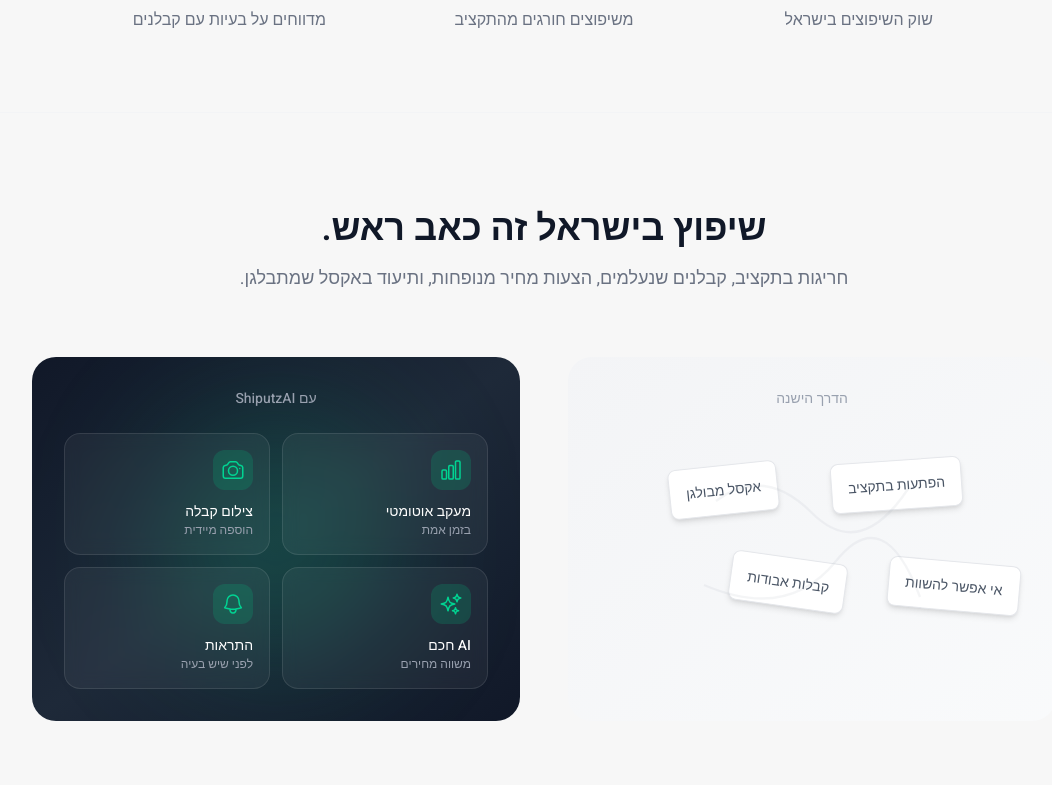
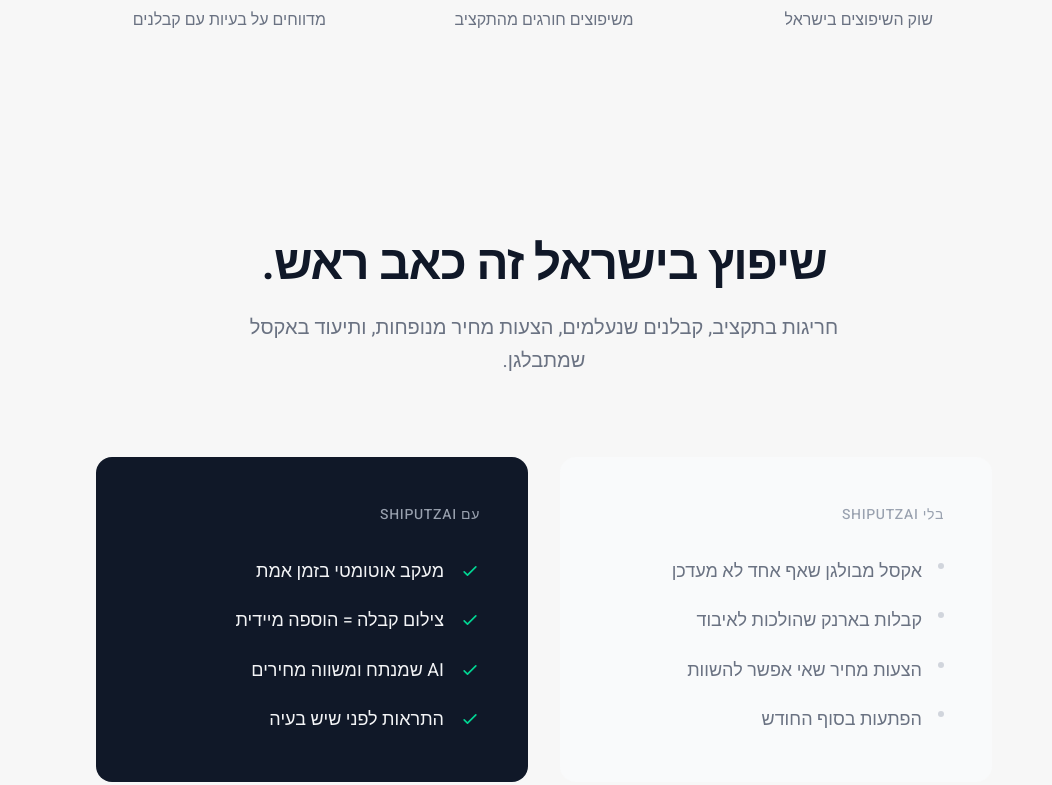
Before and after one commit to guyceza/shiputz-ai, a Next.js app: page / in a window 1280 px wide. Shown: the part 2155-2940 px from the top of the page, without its empty margins (96-1148 px from the left). Built offline with nearby package versions, Linux system fonts and the light colour scheme.

Commit message:
Complete redesign: minimal typography-led comparison, no gimmicks

```diff
--- a/src/components/ComparisonSection.tsx
+++ b/src/components/ComparisonSection.tsx
@@ -4,177 +4,102 @@ import { motion } from 'framer-motion';
 import { useInView } from 'framer-motion';
 import { useRef } from 'react';
 
-const oldWayItems = [
-  { text: 'אקסל מבולגן', rotation: -6, x: 5, y: 0 },
-  { text: 'קבלות אבודות', rotation: 8, x: -10, y: 8 },
-  { text: 'הפתעות בתקציב', rotation: -4, x: 15, y: -5 },
-  { text: 'אי אפשר להשוות', rotation: 5, x: -5, y: 12 },
-];
-
-// SVG Icons as components
-const ChartIcon = () => (
-  <svg className="w-6 h-6" fill="none" viewBox="0 0 24 24" stroke="currentColor" strokeWidth={1.5}>
-    <path strokeLinecap="round" strokeLinejoin="round" d="M3 13.125C3 12.504 3.504 12 4.125 12h2.25c.621 0 1.125.504 1.125 1.125v6.75C7.5 20.496 6.996 21 6.375 21h-2.25A1.125 1.125 0 013 19.875v-6.75zM9.75 8.625c0-.621.504-1.125 1.125-1.125h2.25c.621 0 1.125.504 1.125 1.125v11.25c0 .621-.504 1.125-1.125 1.125h-2.25a1.125 1.125 0 01-1.125-1.125V8.625zM16.5 4.125c0-.621.504-1.125 1.125-1.125h2.25C20.496 3 21 3.504 21 4.125v15.75c0 .621-.504 1.125-1.125 1.125h-2.25a1.125 1.125 0 01-1.125-1.125V4.125z" />
-  </svg>
-);
-
-const CameraIcon = () => (
-  <svg className="w-6 h-6" fill="none" viewBox="0 0 24 24" stroke="currentColor" strokeWidth={1.5}>
-    <path strokeLinecap="round" strokeLinejoin="round" d="M6.827 6.175A2.31 2.31 0 015.186 7.23c-.38.054-.757.112-1.134.175C2.999 7.58 2.25 8.507 2.25 9.574V18a2.25 2.25 0 002.25 2.25h15A2.25 2.25 0 0021.75 18V9.574c0-1.067-.75-1.994-1.802-2.169a47.865 47.865 0 00-1.134-.175 2.31 2.31 0 01-1.64-1.055l-.822-1.316a2.192 2.192 0 00-1.736-1.039 48.774 48.774 0 00-5.232 0 2.192 2.192 0 00-1.736 1.039l-.821 1.316z" />
-    <path strokeLinecap="round" strokeLinejoin="round" d="M16.5 12.75a4.5 4.5 0 11-9 0 4.5 4.5 0 019 0zM18.75 10.5h.008v.008h-.008V10.5z" />
-  </svg>
-);
-
-const SparklesIcon = () => (
-  <svg className="w-6 h-6" fill="none" viewBox="0 0 24 24" stroke="currentColor" strokeWidth={1.5}>
-    <path strokeLinecap="round" strokeLinejoin="round" d="M9.813 15.904L9 18.75l-.813-2.846a4.5 4.5 0 00-3.09-3.09L2.25 12l2.846-.813a4.5 4.5 0 003.09-3.09L9 5.25l.813 2.846a4.5 4.5 0 003.09 3.09L15.75 12l-2.846.813a4.5 4.5 0 00-3.09 3.09zM18.259 8.715L18 9.75l-.259-1.035a3.375 3.375 0 00-2.455-2.456L14.25 6l1.036-.259a3.375 3.375 0 002.455-2.456L18 2.25l.259 1.035a3.375 3.375 0 002.456 2.456L21.75 6l-1.035.259a3.375 3.375 0 00-2.456 2.456zM16.894 20.567L16.5 21.75l-.394-1.183a2.25 2.25 0 00-1.423-1.423L13.5 18.75l1.183-.394a2.25 2.25 0 001.423-1.423l.394-1.183.394 1.183a2.25 2.25 0 001.423 1.423l1.183.394-1.183.394a2.25 2.25 0 00-1.423 1.423z" />
-  </svg>
-);
-
-const BellIcon = () => (
-  <svg className="w-6 h-6" fill="none" viewBox="0 0 24 24" stroke="currentColor" strokeWidth={1.5}>
-    <path strokeLinecap="round" strokeLinejoin="round" d="M14.857 17.082a23.848 23.848 0 005.454-1.31A8.967 8.967 0 0118 9.75v-.7V9A6 6 0 006 9v.75a8.967 8.967 0 01-2.312 6.022c1.733.64 3.56 1.085 5.455 1.31m5.714 0a24.255 24.255 0 01-5.714 0m5.714 0a3 3 0 11-5.714 0" />
-  </svg>
-);
-
-const newWayItems = [
-  { Icon: ChartIcon, title: 'מעקב אוטומטי', desc: 'בזמן אמת' },
-  { Icon: CameraIcon, title: 'צילום קבלה', desc: 'הוספה מיידית' },
-  { Icon: SparklesIcon, title: 'AI חכם', desc: 'משווה מחירים' },
-  { Icon: BellIcon, title: 'התראות', desc: 'לפני שיש בעיה' },
-];
-
 export default function ComparisonSection() {
   const ref = useRef(null);
   const isInView = useInView(ref, { once: true, margin: '-100px' });
 
+  const oldWayItems = [
+    'אקסל מבולגן שאף אחד לא מעדכן',
+    'קבלות בארנק שהולכות לאיבוד',
+    'הצעות מחיר שאי אפשר להשוות',
+    'הפתעות בסוף החודש',
+  ];
+
+  const newWayItems = [
+    'מעקב אוטומטי בזמן אמת',
+    'צילום קבלה = הוספה מיידית',
+    'AI שמנתח ומשווה מחירים',
+    'התראות לפני שיש בעיה',
+  ];
+
   return (
-    <section className="py-24 px-6 border-t border-gray-100 overflow-hidden" ref={ref}>
-      <div className="max-w-5xl mx-auto">
+    <section className="py-32 px-6" ref={ref}>
+      <div className="max-w-4xl mx-auto">
+        {/* Header */}
         <motion.div
-          className="text-center mb-16"
+          className="text-center mb-20"
           initial={{ opacity: 0, y: 20 }}
           animate={isInView ? { opacity: 1, y: 0 } : {}}
-          transition={{ duration: 0.6 }}
+          transition={{ duration: 0.8, ease: [0.22, 1, 0.36, 1] }}
         >
-          <h2 className="text-3xl md:text-4xl font-semibold mb-4 text-gray-900">שיפוץ בישראל זה כאב ראש.</h2>
-          <p className="text-lg text-gray-500">
+          <h2 className="text-4xl md:text-5xl font-semibold text-gray-900 mb-6 tracking-tight">
+            שיפוץ בישראל זה כאב ראש.
+          </h2>
+          <p className="text-xl text-gray-500 max-w-2xl mx-auto leading-relaxed">
             חריגות בתקציב, קבלנים שנעלמים, הצעות מחיר מנופחות, ותיעוד באקסל שמתבלגן.
           </p>
         </motion.div>
 
-        <div className="grid md:grid-cols-2 gap-8 md:gap-12">
-          {/* Old Way - Chaotic scattered elements */}
+        {/* Comparison */}
+        <div className="grid md:grid-cols-2 gap-6 md:gap-8">
+          {/* Old Way */}
           <motion.div
-            className="relative min-h-[320px] rounded-3xl bg-gradient-to-br from-gray-100 to-gray-50 p-8 overflow-hidden"
-            initial={{ opacity: 0, x: -50 }}
-            animate={isInView ? { opacity: 1, x: 0 } : {}}
-            transition={{ duration: 0.6, delay: 0.2 }}
+            className="p-10 md:p-12 rounded-2xl bg-gray-50"
+            initial={{ opacity: 0, y: 30 }}
+            animate={isInView ? { opacity: 1, y: 0 } : {}}
+            transition={{ duration: 0.8, delay: 0.2, ease: [0.22, 1, 0.36, 1] }}
           >
-            <p className="text-sm font-medium text-gray-400 mb-8 text-center">הדרך הישנה</p>
-
-            <div className="relative h-[240px]">
+            <h3 className="text-sm font-medium text-gray-400 uppercase tracking-wider mb-8">
+              בלי ShiputzAI
+            </h3>
+            <ul className="space-y-5">
               {oldWayItems.map((item, i) => (
-                <motion.div
+                <motion.li
                   key={i}
-                  className="absolute bg-white rounded-lg shadow-md px-4 py-3 border border-gray-200"
-                  style={{
-                    left: `${15 + i * 18}%`,
-                    top: `${10 + (i % 2) * 35}%`,
-                  }}
-                  initial={{ opacity: 0, scale: 0, rotate: 0 }}
-                  animate={isInView ? {
-                    opacity: 1,
-                    scale: 1,
-                    rotate: item.rotation,
-                    x: item.x,
-                    y: item.y,
-                  } : {}}
-                  transition={{
-                    duration: 0.5,
-                    delay: 0.4 + i * 0.1,
-                    type: 'spring',
-                    stiffness: 200,
-                  }}
-                  whileHover={{
-                    scale: 1.05,
-                    rotate: 0,
-                    transition: { duration: 0.2 }
-                  }}
+                  className="flex items-start gap-4 text-gray-500"
+                  initial={{ opacity: 0, x: -10 }}
+                  animate={isInView ? { opacity: 1, x: 0 } : {}}
+                  transition={{ duration: 0.5, delay: 0.4 + i * 0.1 }}
                 >
-                  <span className="text-gray-600 text-sm whitespace-nowrap">{item.text}</span>
-                </motion.div>
+                  <span className="mt-1.5 w-1.5 h-1.5 rounded-full bg-gray-300 flex-shrink-0" />
+                  <span className="text-lg leading-relaxed">{item}</span>
+                </motion.li>
               ))}
-
-              {/* Chaos lines */}
-              <svg className="absolute inset-0 w-full h-full opacity-10" viewBox="0 0 200 200">
-                <motion.path
-                  d="M20,50 Q60,20 100,60 T180,40"
-                  stroke="currentColor"
-                  strokeWidth="2"
-                  fill="none"
-                  className="text-gray-400"
-                  initial={{ pathLength: 0 }}
-                  animate={isInView ? { pathLength: 1 } : {}}
-                  transition={{ duration: 1.5, delay: 0.8 }}
-                />
-                <motion.path
-                  d="M10,120 Q80,150 120,100 T190,130"
-                  stroke="currentColor"
-                  strokeWidth="2"
-                  fill="none"
-                  className="text-gray-400"
-                  initial={{ pathLength: 0 }}
-                  animate={isInView ? { pathLength: 1 } : {}}
-                  transition={{ duration: 1.5, delay: 1 }}
-                />
-              </svg>
-            </div>
+            </ul>
           </motion.div>
 
-          {/* New Way - Clean bento grid */}
+          {/* New Way */}
           <motion.div
-            className="relative rounded-3xl bg-gradient-to-br from-gray-900 via-gray-800 to-gray-900 p-8 overflow-hidden"
-            initial={{ opacity: 0, x: 50 }}
-            animate={isInView ? { opacity: 1, x: 0 } : {}}
-            transition={{ duration: 0.6, delay: 0.3 }}
+            className="p-10 md:p-12 rounded-2xl bg-gray-900 text-white"
+            initial={{ opacity: 0, y: 30 }}
+            animate={isInView ? { opacity: 1, y: 0 } : {}}
+            transition={{ duration: 0.8, delay: 0.3, ease: [0.22, 1, 0.36, 1] }}
           >
-            {/* Glow effect */}
-            <div className="absolute top-1/2 left-1/2 -translate-x-1/2 -translate-y-1/2 w-64 h-64 bg-emerald-500/20 rounded-full blur-3xl" />
-
-            <p className="relative text-sm font-medium text-gray-400 mb-6 text-center">עם ShiputzAI</p>
-
-            <div className="relative grid grid-cols-2 gap-3">
+            <h3 className="text-sm font-medium text-gray-400 uppercase tracking-wider mb-8">
+              עם ShiputzAI
+            </h3>
+            <ul className="space-y-5">
               {newWayItems.map((item, i) => (
-                <motion.div
+                <motion.li
                   key={i}
-                  className="bg-white/5 backdrop-blur-sm rounded-2xl p-4 border border-white/10 hover:border-emerald-500/30 transition-colors"
-                  initial={{ opacity: 0, y: 20 }}
-                  animate={isInView ? { opacity: 1, y: 0 } : {}}
-                  transition={{ duration: 0.4, delay: 0.6 + i * 0.1 }}
-                  whileHover={{
-                    scale: 1.02,
-                    transition: { duration: 0.2 }
-                  }}
+                  className="flex items-start gap-4"
+                  initial={{ opacity: 0, x: 10 }}
+                  animate={isInView ? { opacity: 1, x: 0 } : {}}
+                  transition={{ duration: 0.5, delay: 0.5 + i * 0.1 }}
                 >
-                  <motion.div
-                    className="w-10 h-10 rounded-xl bg-emerald-500/20 flex items-center justify-center text-emerald-400 mb-3"
-                    animate={isInView ? {
-                      scale: [1, 1.1, 1],
-                    } : {}}
-                    transition={{
-                      duration: 0.5,
-                      delay: 1 + i * 0.15,
-                      ease: 'easeInOut'
-                    }}
+                  <svg
+                    className="mt-1 w-5 h-5 text-emerald-400 flex-shrink-0"
+                    fill="none"
+                    viewBox="0 0 24 24"
+                    stroke="currentColor"
+                    strokeWidth={2}
                   >
-                    <item.Icon />
-                  </motion.div>
-                  <p className="text-white font-medium text-sm">{item.title}</p>
-                  <p className="text-gray-400 text-xs">{item.desc}</p>
-                </motion.div>
+                    <path strokeLinecap="round" strokeLinejoin="round" d="M5 13l4 4L19 7" />
+                  </svg>
+                  <span className="text-lg text-gray-100 leading-relaxed">{item}</span>
+                </motion.li>
               ))}
-            </div>
+            </ul>
           </motion.div>
         </div>
       </div>
```
